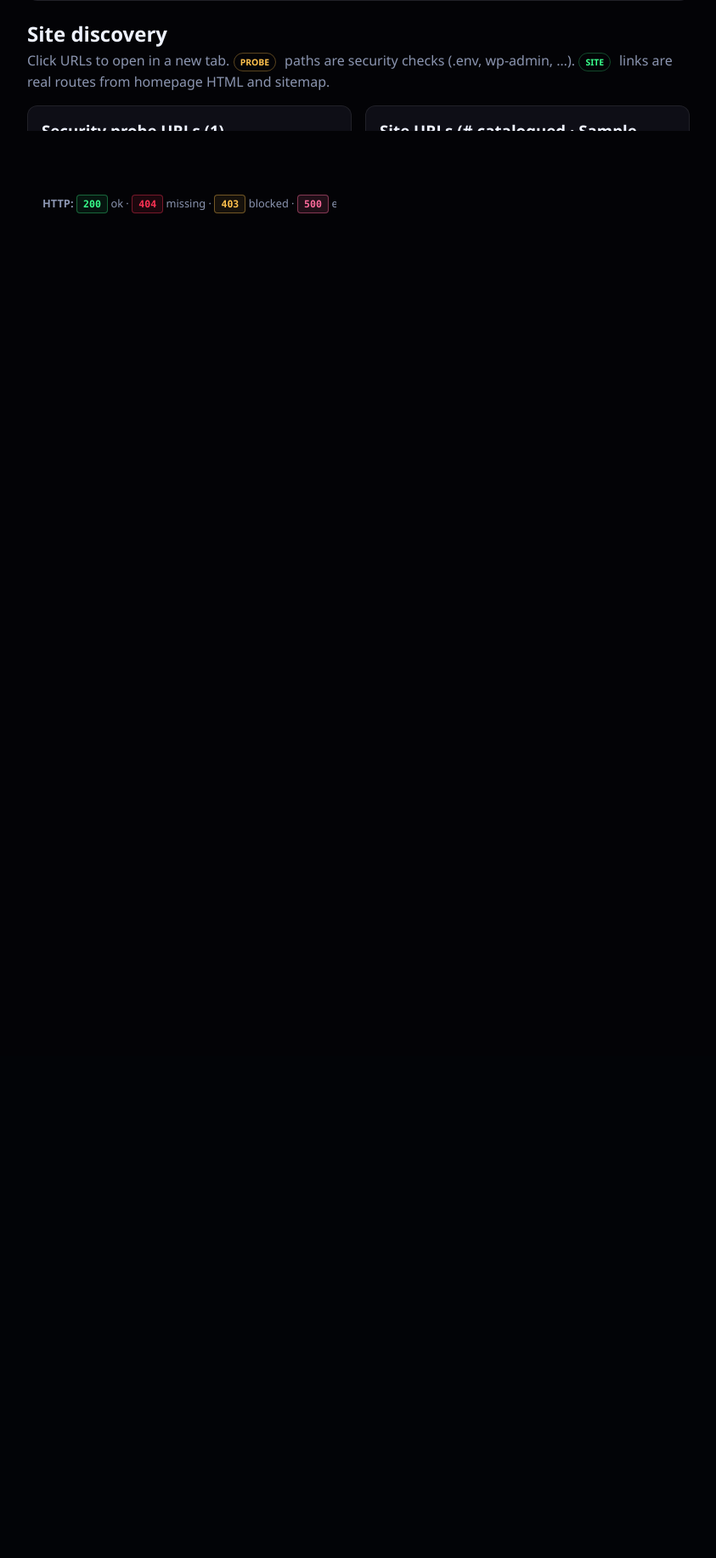
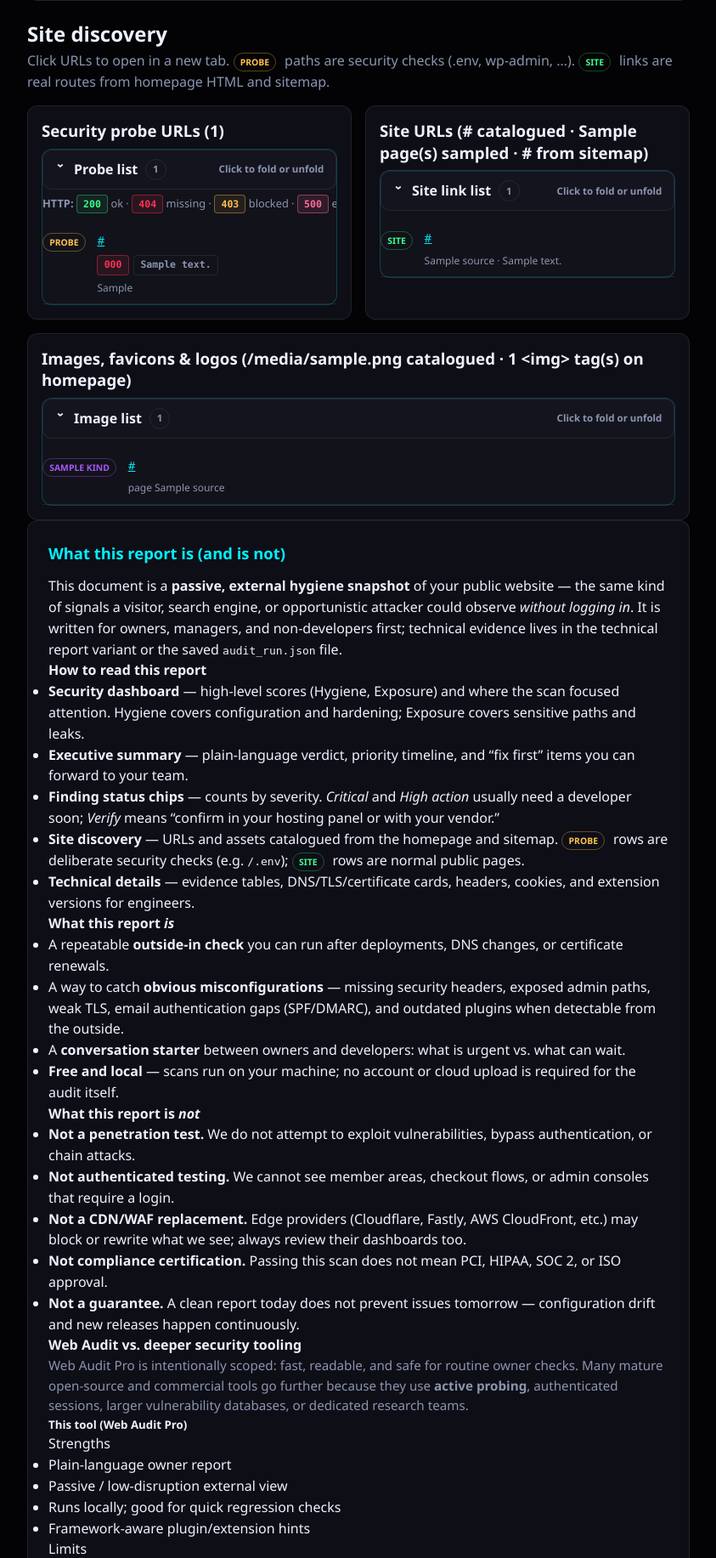
Before and after one commit to Vlad-1618M/web_audit, a Python web app: template v2_python_core/webaudit/templates/reports/executive/report.html in a window 1280 px wide. Shown: the part 1117-2950 px from the top of the page at 85% size, without its empty margins (218-1061 px from the left). Before the commit the page ends 1368 px from the top, so only its background shows below. Run offline with Jinja, Linux system fonts and the light colour scheme; the template is opened without the code that fills it: most values are stand-ins (such as "Sample title", 1, 10 or a date in 2020).

Commit message:
Add owner guide section and shared branding footer partials.
Expand plain-language report guidance for non-devs and fix footer so only muzar.io is linked, with generation stats and passive-scan disclaimer.

Co-authored-by: Cursor <cursoragent@cursor.com>

```diff
--- a/v2_python_core/webaudit/templates/reports/_shared/executive_body.html
+++ b/v2_python_core/webaudit/templates/reports/_shared/executive_body.html
@@ -77,8 +77,5 @@
 
 <section class="block">
   <h2>What this report is (and is not)</h2>
-  <p class="muted-text">
-    This is an external hygiene check — what anyone on the internet could see without logging in.
-    It is not a penetration test. Run it only on sites you own or have permission to test.
-  </p>
+  {% include "report_about_section.html" %}
 </section>
--- /dev/null
+++ b/v2_python_core/webaudit/templates/reports/_shared/report_about_section.html
@@ -0,0 +1,101 @@
+{# Plain-language guide for site owners — how to read this report and what to do next #}
+<div class="report-about">
+  <p class="report-about-lead">
+    This document is a <strong>passive, external hygiene snapshot</strong> of your public website — the same
+    kind of signals a visitor, search engine, or opportunistic attacker could observe <em>without logging in</em>.
+    It is written for owners, managers, and non-developers first; technical evidence lives in the
+    {% if is_combined_report %}
+    <button type="button" class="link-tab" data-owner-tab="technical">Technical details</button> tab.
+    {% else %}
+    technical report variant or the saved <code>audit_run.json</code> file.
+    {% endif %}
+  </p>
+
+  <h4 class="report-about-heading">How to read this report</h4>
+  <ul class="report-about-list">
+    <li><strong>Security dashboard</strong> — high-level scores (Hygiene, Exposure) and where the scan focused attention. Hygiene covers configuration and hardening; Exposure covers sensitive paths and leaks.</li>
+    <li><strong>Executive summary</strong> — plain-language verdict, priority timeline, and “fix first” items you can forward to your team.</li>
+    <li><strong>Finding status chips</strong> — counts by severity. <em>Critical</em> and <em>High action</em> usually need a developer soon; <em>Verify</em> means “confirm in your hosting panel or with your vendor.”</li>
+    <li><strong>Site discovery</strong> — URLs and assets catalogued from the homepage and sitemap. <span class="pill probe">Probe</span> rows are deliberate security checks (e.g. <code>/.env</code>); <span class="pill site">Site</span> rows are normal public pages.</li>
+    <li><strong>Technical details</strong> — evidence tables, DNS/TLS/certificate cards, headers, cookies, and extension versions for engineers.</li>
+  </ul>
+
+  <h4 class="report-about-heading">What this report <em>is</em></h4>
+  <ul class="report-about-list">
+    <li>A repeatable <strong>outside-in check</strong> you can run after deployments, DNS changes, or certificate renewals.</li>
+    <li>A way to catch <strong>obvious misconfigurations</strong> — missing security headers, exposed admin paths, weak TLS, email authentication gaps (SPF/DMARC), and outdated plugins when detectable from the outside.</li>
+    <li>A <strong>conversation starter</strong> between owners and developers: what is urgent vs. what can wait.</li>
+    <li><strong>Free and local</strong> — scans run on your machine; no account or cloud upload is required for the audit itself.</li>
+  </ul>
+
+  <h4 class="report-about-heading">What this report is <em>not</em></h4>
+  <ul class="report-about-list">
+    <li><strong>Not a penetration test.</strong> We do not attempt to exploit vulnerabilities, bypass authentication, or chain attacks.</li>
+    <li><strong>Not authenticated testing.</strong> We cannot see member areas, checkout flows, or admin consoles that require a login.</li>
+    <li><strong>Not a CDN/WAF replacement.</strong> Edge providers (Cloudflare, Fastly, AWS CloudFront, etc.) may block or rewrite what we see; always review their dashboards too.</li>
+    <li><strong>Not compliance certification.</strong> Passing this scan does not mean PCI, HIPAA, SOC 2, or ISO approval.</li>
+    <li><strong>Not a guarantee.</strong> A clean report today does not prevent issues tomorrow — configuration drift and new releases happen continuously.</li>
+  </ul>
+
+  <h4 class="report-about-heading">Web Audit vs. deeper security tooling</h4>
+  <p class="muted-text">
+    Web Audit Pro is intentionally scoped: fast, readable, and safe for routine owner checks. Many mature
+    open-source and commercial tools go further because they use <strong>active probing</strong>,
+    authenticated sessions, larger vulnerability databases, or dedicated research teams.
+  </p>
+
+  <div class="report-about-compare">
+    <div class="report-about-col">
+      <h5>This tool (Web Audit Pro)</h5>
+      <p class="compare-label good">Strengths</p>
+      <ul class="report-about-list compact">
+        <li>Plain-language owner report</li>
+        <li>Passive / low-disruption external view</li>
+        <li>Runs locally; good for quick regression checks</li>
+        <li>Framework-aware plugin/extension hints</li>
+      </ul>
+      <p class="compare-label warn">Limits</p>
+      <ul class="report-about-list compact">
+        <li>No logged-in or multi-step user flows</li>
+        <li>Limited JavaScript / SPA depth (unless extended)</li>
+        <li>Cannot see internal CDN/WAF rule sets</li>
+        <li>Not a substitute for expert manual review</li>
+      </ul>
+    </div>
+    <div class="report-about-col">
+      <h5>Stronger open-source &amp; community tools</h5>
+      <p class="compare-label good">Why they are more advanced</p>
+      <ul class="report-about-list compact">
+        <li><a href="https://www.zaproxy.org/" target="_blank" rel="noopener">OWASP ZAP</a> — full DAST scanner with spidering, active tests, and authenticated scan profiles.</li>
+        <li><a href="https://github.com/projectdiscovery/nuclei" target="_blank" rel="noopener">Nuclei</a> — thousands of community templates for known CVEs and misconfigurations.</li>
+        <li><a href="https://github.com/sullo/nikto" target="_blank" rel="noopener">Nikto</a> — deep web-server and CGI checks beyond passive headers.</li>
+        <li><a href="https://www.greenbone.net/en/community/" target="_blank" rel="noopener">Greenbone / OpenVAS</a> — broad network and service vulnerability management.</li>
+        <li><a href="https://github.com/drwetter/testssl.sh" target="_blank" rel="noopener">testssl.sh</a> — exhaustive TLS/cipher analysis.</li>
+        <li><a href="https://wpscan.com/" target="_blank" rel="noopener">WPScan</a> — WordPress-specific vulnerability intelligence (when applicable).</li>
+      </ul>
+      <p class="compare-label warn">Trade-offs</p>
+      <ul class="report-about-list compact">
+        <li>Steeper learning curve; often aimed at security engineers</li>
+        <li>Active scans can trigger WAF alerts or rate limits if misconfigured</li>
+        <li>More false positives — needs skilled triage</li>
+        <li>Some features require paid tiers or separate infrastructure</li>
+      </ul>
+    </div>
+  </div>
+
+  <h4 class="report-about-heading">Suggestions for your developer or QA team</h4>
+  <ul class="report-about-list">
+    <li>Fix <strong>Critical</strong> and <strong>High action</strong> items first; schedule <strong>Verify</strong> items with your host or CDN vendor.</li>
+    <li>Re-run this audit after each production deploy and compare saved <code>audit_run.json</code> files (<code>webaudit diff</code>).</li>
+    <li>Add header/TLS checks to CI (e.g. curl smoke tests or Mozilla Observatory in pipeline).</li>
+    <li>Schedule periodic <strong>authenticated</strong> scans (ZAP, Burp Suite Community) on staging before major releases.</li>
+    <li>Keep plugins, themes, and server packages on a documented update cadence; remove unused extensions.</li>
+    <li>Review CDN/WAF, certificate, and DNS dashboards — many findings here are confirmed or dismissed faster with vendor logs.</li>
+  </ul>
+
+  <p class="report-about-note muted-text">
+    <strong>Permission:</strong> Run scans only on sites you own or have explicit authorization to test.
+    If you need formal assurance for investors, insurers, or regulators, engage a qualified penetration
+    testing firm in addition to routine automated hygiene checks.
+  </p>
+</div>
--- /dev/null
+++ b/v2_python_core/webaudit/templates/reports/_shared/report_branding_footer_body.html
@@ -0,0 +1,8 @@
+{# Three-line report footer — generation stats, brand credit (muzar.io link only), disclaimer #}
+<p>Generated by Web Audit v{{ webaudit_version }} · {{ variant|title }} report · {{ findings|length }} total findings</p>
+<p class="report-footer-brand">
+  Created by
+  <a href="{{ report_footer.brand_app }}" target="_blank" rel="noopener">{{ report_footer.brand_app_label }}</a>
+  — {{ report_footer.brand_product }} v{{ report_footer.webaudit_version }} — {{ report_footer.report_timestamp }}
+</p>
+<p class="report-footer-disclaimer">Passive external scan only — not a substitute for authenticated testing or CDN/WAF dashboard review.</p>
--- a/v2_python_core/webaudit/templates/reports/_shared/report_footer.html
+++ b/v2_python_core/webaudit/templates/reports/_shared/report_footer.html
@@ -12,10 +12,6 @@
     </tbody>
   </table>
   <footer class="report-footer">
-    <p>Generated by Web Audit v{{ webaudit_version }} · {{ variant|title }} report · {{ findings|length }} total findings</p>
-    <p>
-      <a href="{{ report_footer.brand_app }}" target="_blank" rel="noopener">{{ report_footer.brand_line }}</a>
-    </p>
-    <p class="meta-inline">Passive external scan only — not a substitute for authenticated testing or CDN/WAF dashboard review.</p>
+    {% include "report_branding_footer_body.html" %}
   </footer>
 </section>
--- a/v2_python_core/webaudit/templates/reports/owner/report.html
+++ b/v2_python_core/webaudit/templates/reports/owner/report.html
@@ -33,8 +33,8 @@
 
         {% include "executive_summary_body.html" %}
 
-        <footer class="owner-overview-footer">
-          Web Audit v{{ webaudit_version }} · Owner report · Framework {{ framework }}
+        <footer class="owner-overview-footer report-footer">
+          {% include "report_branding_footer_body.html" %}
         </footer>
       </div>
     </div>
```
